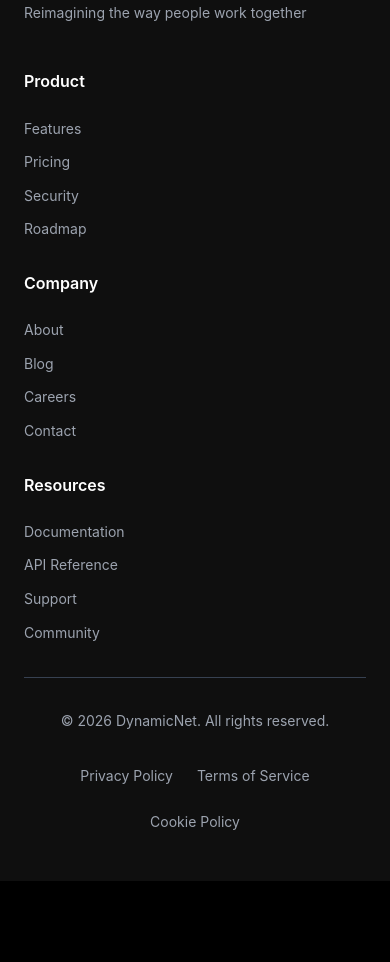
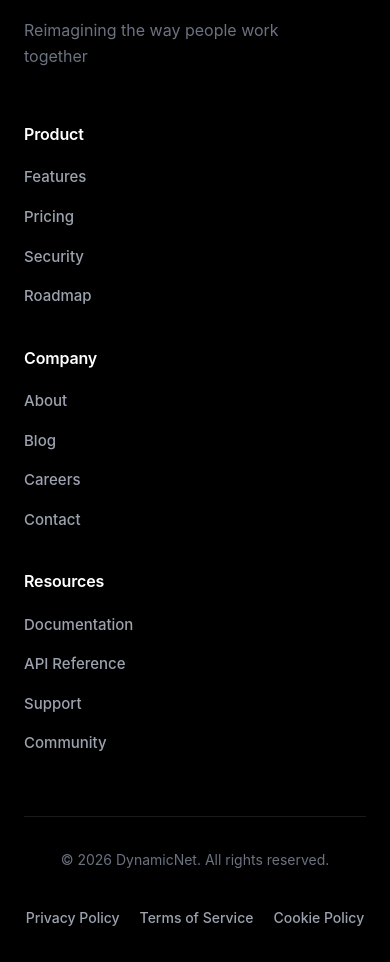
Before and after one commit to BloxGlobe/dynamicst, a React (Vite) app: page / in a window 390 px wide. Shown: the part 3342-4304 px from the top of the page. Before the commit the page ends 4223 px from the top, so only its background shows below. Built offline with nearby package versions, Linux system fonts and the light colour scheme.

Commit message:
update footer styles for better responsiveness

```diff
--- a/src/assets/styles/footer.css
+++ b/src/assets/styles/footer.css
@@ -1,65 +1,84 @@
+/* DynamicNet Footer
+   Corporate professional design */
+
 footer {
-  background-color: #0f0f0f;
-  border-top: 1px solid #374151;
-  padding: 3rem 0;
-  margin-top: auto;
+  background: #000000;
+  border-top: 1px solid #1a1a1a;
+  padding: 80px 0 40px;
 }
 
 .footer-container {
-  max-width: 1280px;
+  max-width: 1400px;
   margin: 0 auto;
-  padding: 0 1.5rem;
+  padding: 0 40px;
 }
 
 .footer-grid {
   display: grid;
-  grid-template-columns: repeat(auto-fit, minmax(200px, 1fr));
-  gap: 2rem;
-  margin-bottom: 2rem;
+  grid-template-columns: 1.5fr 1fr 1fr 1fr;
+  gap: 60px;
+  margin-bottom: 60px;
 }
 
+@media (max-width: 1024px) {
+  .footer-grid {
+    grid-template-columns: repeat(2, 1fr);
+    gap: 40px;
+  }
+}
+
+@media (max-width: 640px) {
+  .footer-grid {
+    grid-template-columns: 1fr;
+    gap: 40px;
+  }
+}
+
+/* Brand Section */
 .footer-brand {
   display: flex;
   flex-direction: column;
-  gap: 1rem;
+  gap: 20px;
 }
 
 .footer-logo {
   display: flex;
   align-items: center;
-  gap: 0.5rem;
+  gap: 12px;
 }
 
 .footer-logo-icon {
-  width: 2rem;
-  height: 2rem;
-  background: linear-gradient(135deg, #3b82f6 0%, #f97316 100%);
-  border-radius: 0.5rem;
-  transform: rotate(12deg);
+  width: 32px;
+  height: 32px;
 }
 
 .footer-logo-text {
   color: #ffffff;
-  font-weight: 700;
-  font-size: 1.25rem;
+  font-weight: 600;
+  font-size: 20px;
+  letter-spacing: -0.02em;
 }
 
 .footer-tagline {
-  color: #9ca3af;
-  font-size: 0.875rem;
+  color: #6B7280;
+  font-size: 16px;
+  line-height: 1.6;
+  max-width: 300px;
 }
 
+/* Footer Sections */
 .footer-section {
   display: flex;
   flex-direction: column;
-  gap: 1rem;
+  gap: 20px;
 }
 
 .footer-section h3 {
   color: #ffffff;
-  font-size: 1rem;
+  font-size: 16px;
   font-weight: 600;
-  margin-bottom: 0.5rem;
+  margin: 0;
+  letter-spacing: -0.01em;
 }
 
 .footer-links {
@@ -68,49 +87,29 @@
   margin: 0;
   display: flex;
   flex-direction: column;
-  gap: 0.5rem;
+  gap: 14px;
 }
 
 .footer-links li a {
-  color: #9ca3af;
-  font-size: 0.875rem;
-  transition: color 0.3s ease;
+  color: #9CA3AF;
+  font-size: 15px;
+  font-weight: 500;
+  transition: color 200ms ease;
+  text-decoration: none;
 }
 
 .footer-links li a:hover {
   color: #ffffff;
 }
 
+/* Footer Bottom */
 .footer-bottom {
-  border-top: 1px solid #374151;
-  padding-top: 2rem;
+  border-top: 1px solid #1a1a1a;
+  padding-top: 32px;
   display: flex;
   flex-direction: column;
   align-items: center;
-  gap: 1rem;
-}
-
-.footer-copyright {
-  color: #9ca3af;
-  font-size: 0.875rem;
-  text-align: center;
-}
-
-.footer-legal {
-  display: flex;
-  gap: 1.5rem;
-  flex-wrap: wrap;
-  justify-content: center;
-}
-
-.footer-legal a {
-  color: #9ca3af;
-  font-size: 0.875rem;
-  transition: color 0.3s ease;
-}
-
-.footer-legal a:hover {
-  color: #ffffff;
+  gap: 20px;
 }
 
 @media (min-width: 768px) {
@@ -118,10 +117,43 @@
     flex-direction: row;
     justify-content: space-between;
   }
+}
 
-  .footer-copyright {
-    text-align: left;
+.footer-copyright {
+  color: #6B7280;
+  font-size: 14px;
+  text-align: center;
+}
+
+.footer-legal {
+  display: flex;
+  gap: 32px;
+  flex-wrap: wrap;
+  justify-content: center;
+}
+
+.footer-legal a {
+  color: #9CA3AF;
+  font-size: 14px;
+  font-weight: 500;
+  transition: color 200ms ease;
+  text-decoration: none;
+}
+
+.footer-legal a:hover {
+  color: #ffffff;
+}
+
+@media (max-width: 640px) {
+  footer {
+    padding: 60px 0 32px;
+  }
+
+  .footer-container {
+    padding: 0 24px;
+  }
+
+  .footer-legal {
+    gap: 20px;
   }
 }
-
-/* End of footer.css */
```
